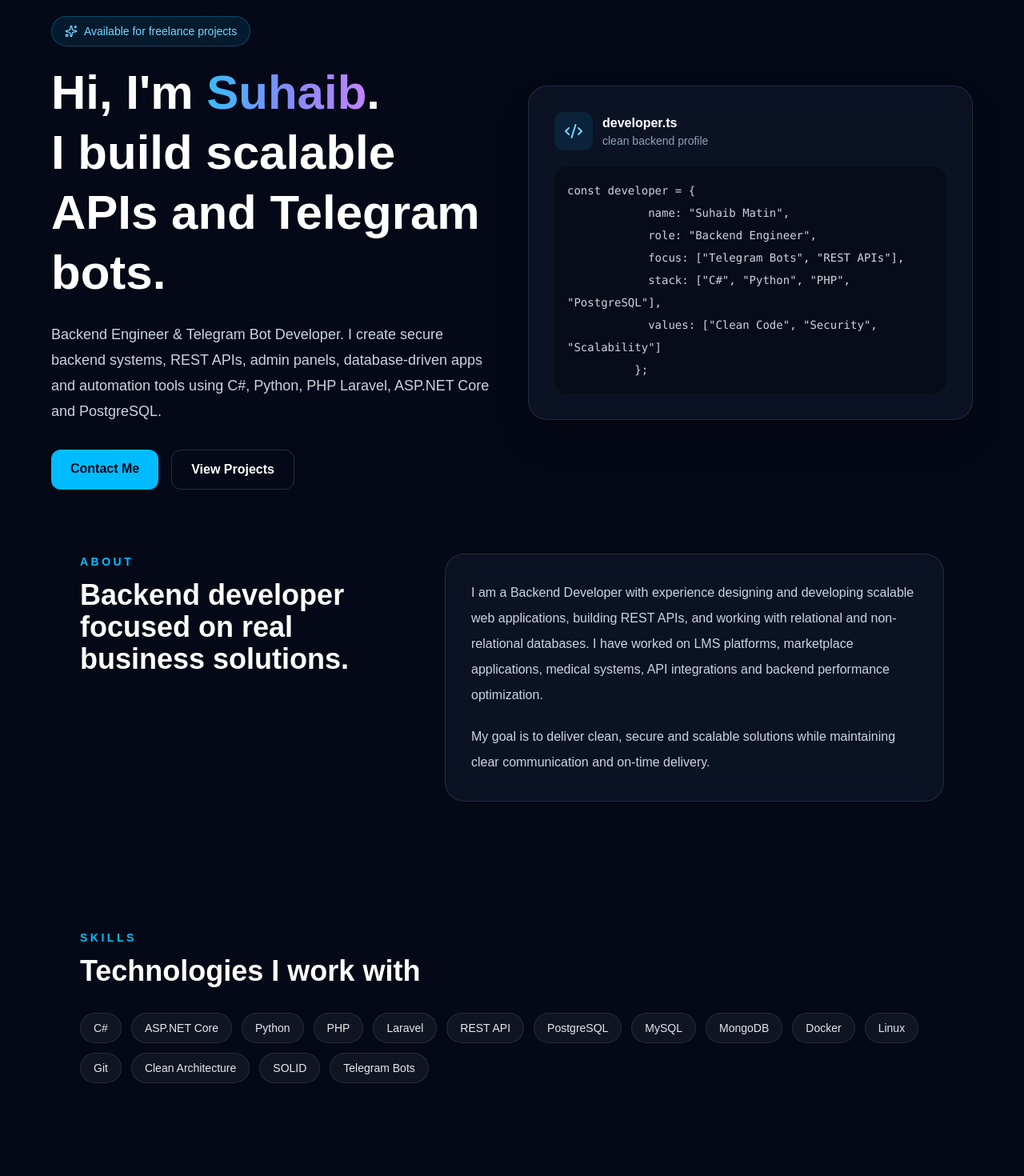
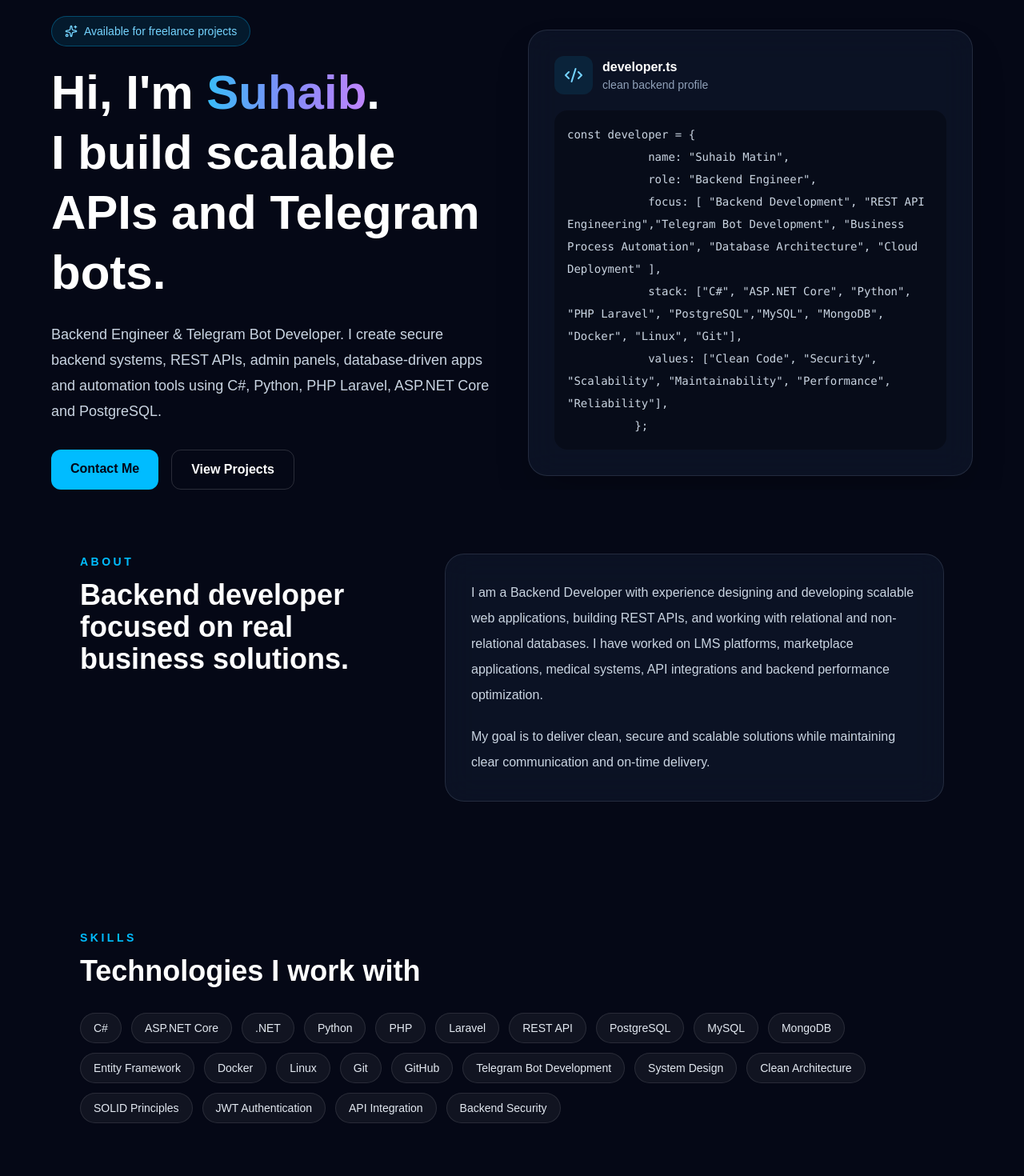
Before and after one commit to nusratzoda/my-portfolio, a Next.js app: page / in a window 1280 px wide. Shown: the part 140-1610 px from the top of the page at 80% size. Built offline with nearby package versions, Linux system fonts and the light colour scheme.

Commit message:
fix adaptivka

```diff
--- a/components/Hero.tsx
+++ b/components/Hero.tsx
@@ -56,9 +56,9 @@ export default function Hero() {
           {`const developer = {
             name: "Suhaib Matin",
             role: "Backend Engineer",
-            focus: ["Telegram Bots", "REST APIs"],
-            stack: ["C#", "Python", "PHP", "PostgreSQL"],
-            values: ["Clean Code", "Security", "Scalability"]
+            focus: [ "Backend Development", "REST API Engineering","Telegram Bot Development", "Business Process Automation", "Database Architecture", "Cloud Deployment" ],
+            stack: ["C#", "ASP.NET Core", "Python", "PHP Laravel", "PostgreSQL","MySQL", "MongoDB", "Docker", "Linux", "Git"],
+            values: ["Clean Code", "Security", "Scalability", "Maintainability", "Performance", "Reliability"],
           };`}</pre>
         </motion.div>
       </div>
--- a/data/site.ts
+++ b/data/site.ts
@@ -9,9 +9,12 @@ export const personal = {
 };
 
 export const skills = [
-  "C#", "ASP.NET Core", "Python", "PHP", "Laravel", "REST API",
-  "PostgreSQL", "MySQL", "MongoDB", "Docker", "Linux", "Git",
-  "Clean Architecture", "SOLID", "Telegram Bots",
+  "C#", "ASP.NET Core", ".NET", "Python", "PHP", "Laravel",
+  "REST API", "PostgreSQL", "MySQL", "MongoDB",
+  "Entity Framework", "Docker", "Linux", "Git", "GitHub",
+  "Telegram Bot Development", "System Design", "Clean Architecture",
+  "SOLID Principles", "JWT Authentication",
+  "API Integration", "Backend Security"
 ];
 
 export const projects = [
@@ -26,14 +29,14 @@ export const projects = [
     stack: ["Node.js", "PostgreSQL", "Next.js", "Vercel"],
   },
   {
-    title: "Tourist System Backend",
-    description: "Clean Architecture backend for hotels, places, guides, booking, authentication and reviews.",
-    stack: ["ASP.NET Core", "EF Core", "JWT"],
-  },
-  {
     title: "LMS & Medical Systems",
     description: "Backend modules for course management, grading, reviews, patient records, medical services and APIs.",
     stack: ["PHP", "Laravel", "MySQL"],
+  },
+  {
+    title: "Backend API Development",
+    description: "Secure and scalable REST APIs using ASP.NET Core, Python and PHP Laravel.",
+    stack: ["C#", "ASP.NET Core", "Python", "PHP", "Laravel 9+", "PostgreSQL","MySQL","MongoDB","Docker","Linux","Git"],
   },
 ];
 
```
